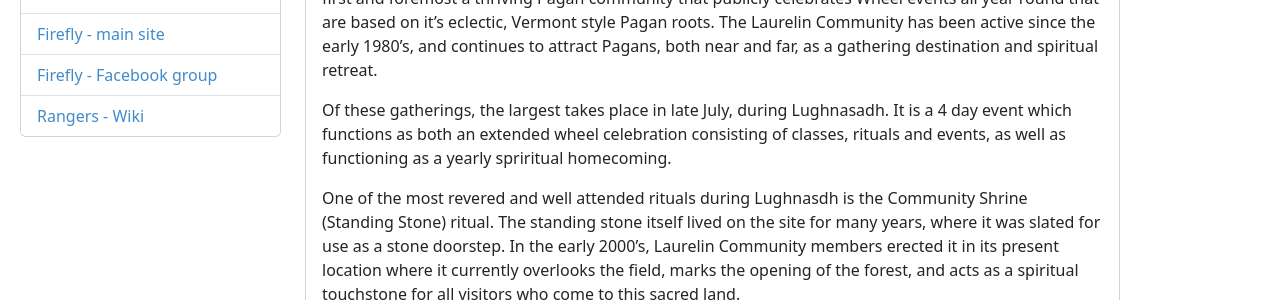
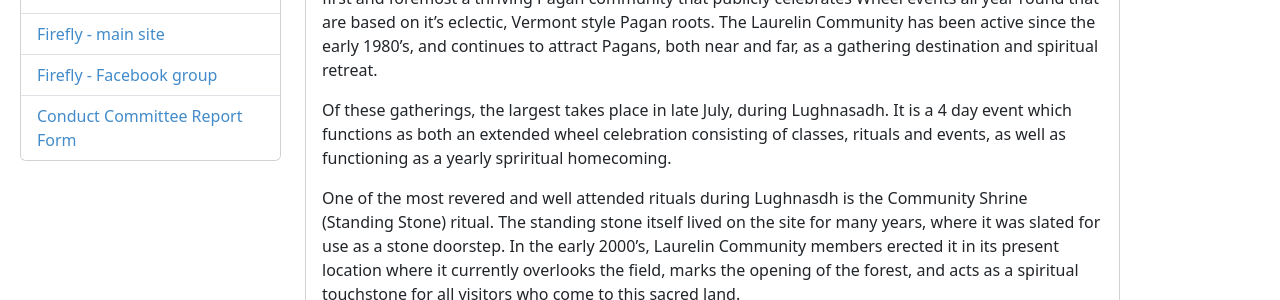
Before and after one commit to kasittig/firefly-safety, a Jekyll site: the page built from index.html, in a window 1280 px wide. Shown: the part 491-791 px from the top of the page. Built offline with Jekyll 4.4.1, drawn with Linux system fonts in a browser that asks for light colours; the list of posts is cut into pages by our own code.

Commit message:
Add ConComm link to site

```diff
--- a/_data/links.yaml
+++ b/_data/links.yaml
@@ -2,5 +2,5 @@
   link: "https://www.fireflyartscollective.org/"
 - name: Firefly - Facebook group
   link: "https://www.facebook.com/groups/31209741538"
-- name: Rangers - Wiki
-  link: "https://rangers.fireflyartscollective.org/wiki/Main_Page"
+- name: Conduct Committee Report Form
+  link: "https://airtable.com/shrrDNEUC657KRPCK"
--- a/css/theme.css
+++ b/css/theme.css
@@ -65,3 +65,8 @@
     padding: 0 0 0 0;
     margin: 0.5em 0.5em 0.5em 0.5em;
 }
+
+.badge {
+  color: #ee4444;
+  font-size: 1.5em;
+}
```
Also changed, not shown: concomm.html (added, +7 -0 lines).
